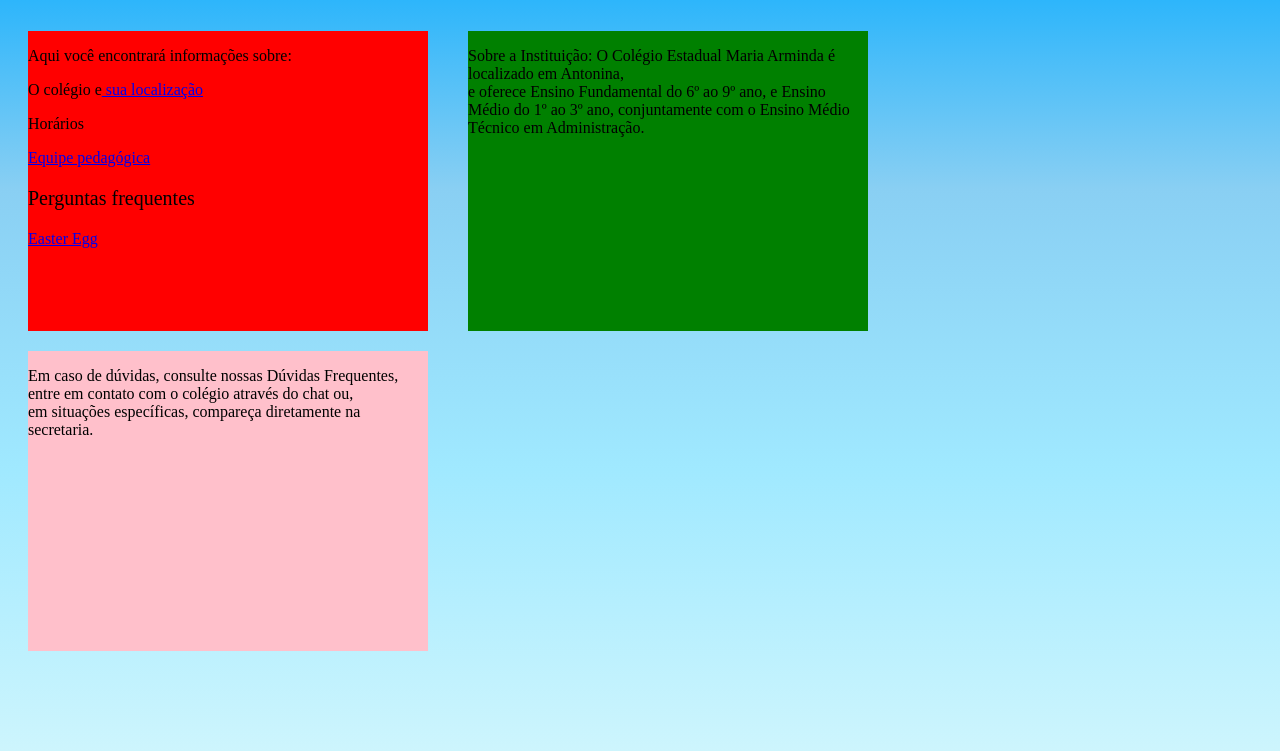
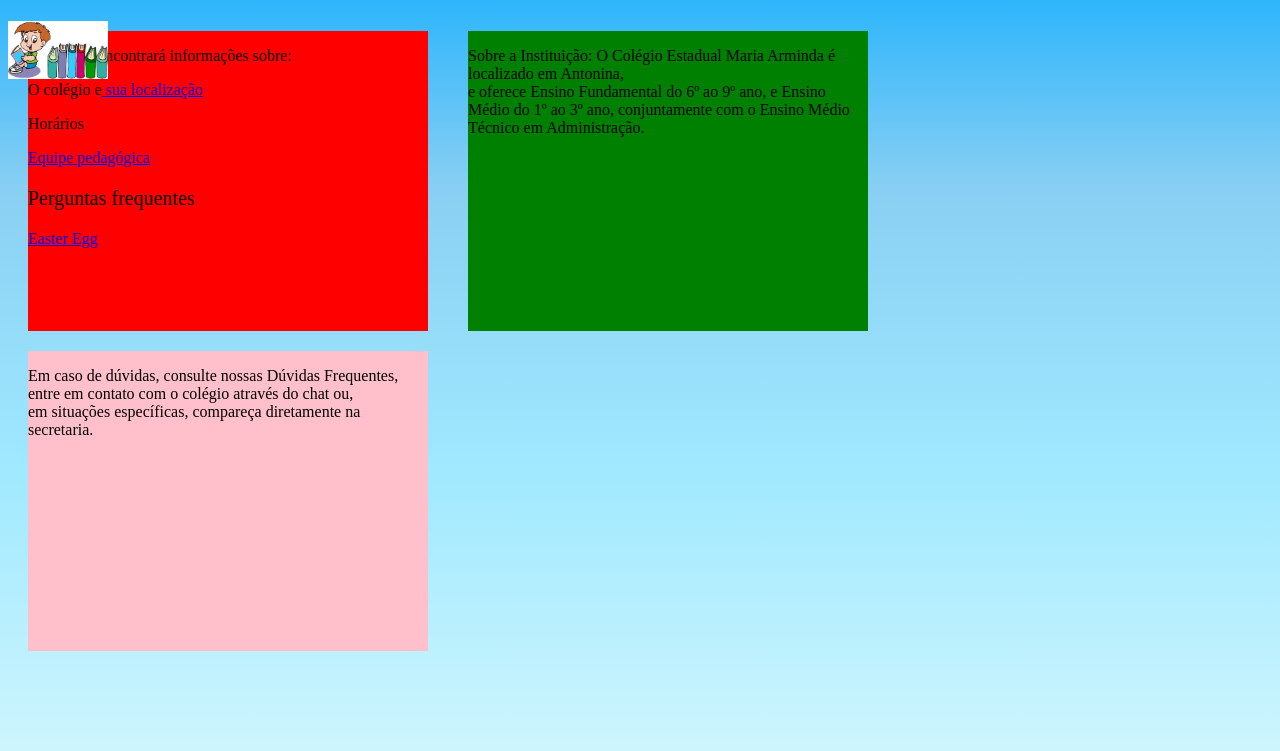
Before and after one commit to Brunodro1/AulasFormadores, a plain HTML site: page index.html in a window 1280 px wide. Shown: the part 93-844 px from the top of the page. Drawn offline with Linux system fonts and the light colour scheme.

Commit message:
ajuste img 3

```diff
--- a/styles.css
+++ b/styles.css
@@ -35,8 +35,8 @@
 }
 .imagem-topo {
   position: absolute;
-  top: 0;
-  left: 0;
+  top: 1;
+  left: 1;
   width: 100px;
   height: auto;
 }
```
